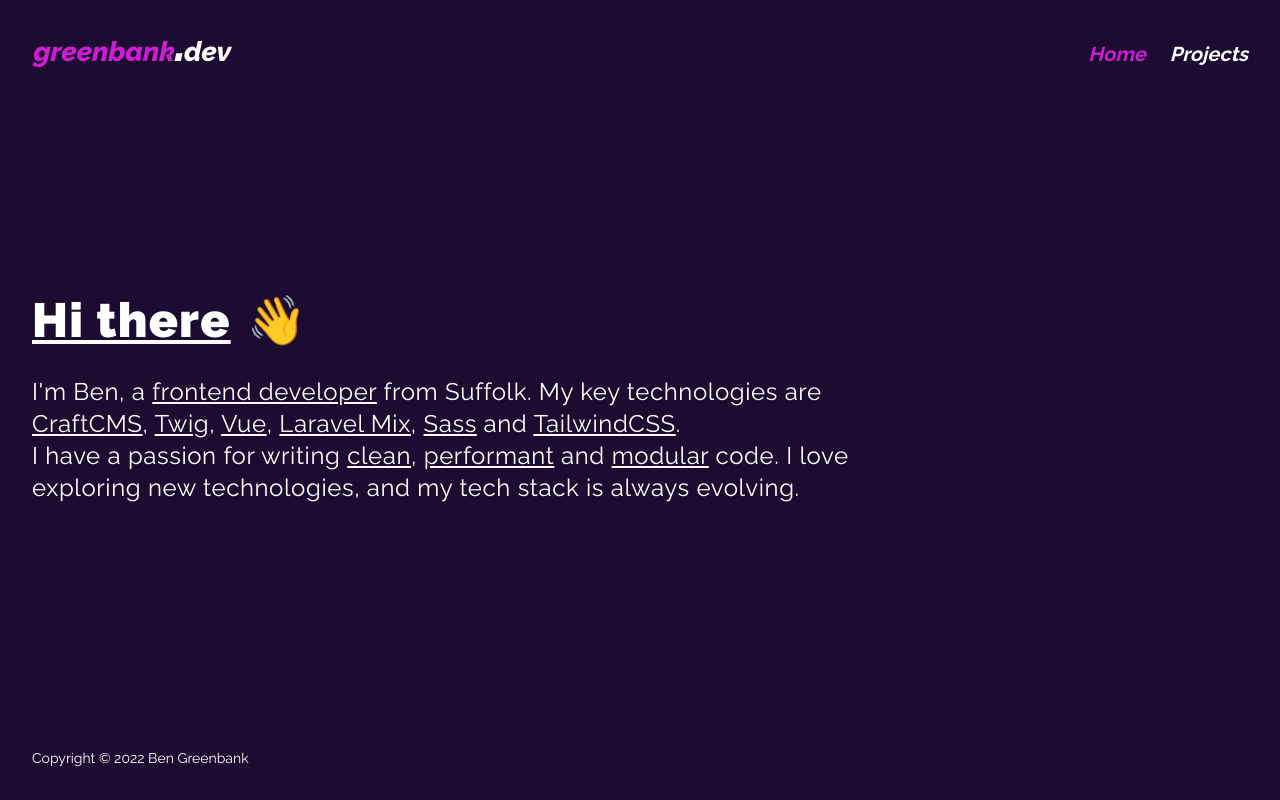
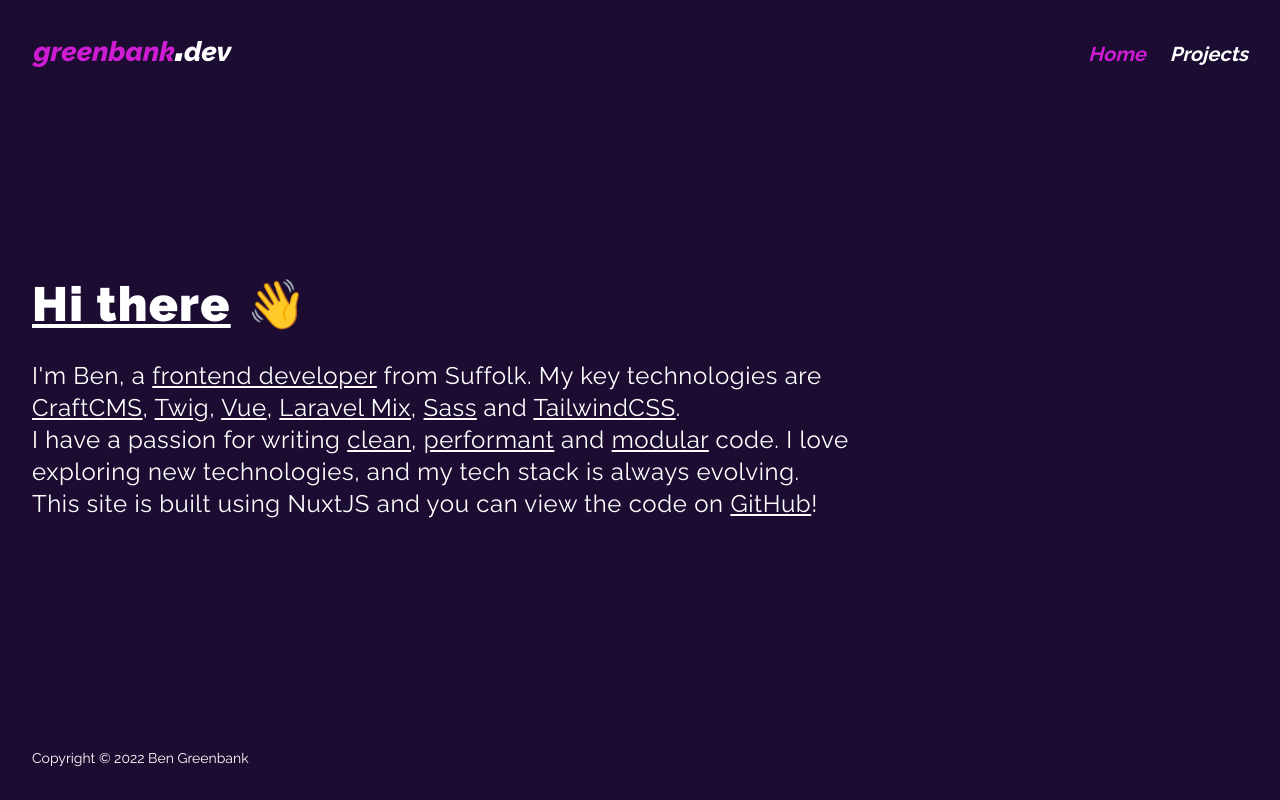
Before and after one commit to bengreenbank/showcase, a Nuxt app: page / in a window 1280 px wide. Built offline with nearby package versions, Linux system fonts and the light colour scheme.

Commit message:
Updated Introduction.vue component with new text

```diff
--- a/components/Introduction.vue
+++ b/components/Introduction.vue
@@ -9,7 +9,9 @@
         👋
       </h1>
 
-      <p class="mb-6 text-2xl !leading-relaxed tracking-wide lg:max-w-4xl">
+      <p
+        class="mb-6 text-2xl !leading-relaxed tracking-wide underline-offset-4 lg:max-w-4xl"
+      >
         I'm Ben, a <u>frontend developer</u> from Suffolk. My key technologies
         are <u>CraftCMS</u>, <u>Twig</u>, <u>Vue</u>, <u>Laravel Mix</u>,
         <u>Sass</u> and <u>TailwindCSS</u>.
@@ -19,6 +21,16 @@
         I have a passion for writing <u>clean</u>, <u>performant</u> and
         <u>modular</u> code. I love exploring new technologies, and my tech
         stack is always evolving.
+
+        <br class="mb-8" />
+
+        This site is built using NuxtJS and you can view the code on
+        <a
+          class="underline"
+          href="https://github.com/bengreenbank/showcase"
+          target="_blank"
+          >GitHub</a
+        >!
       </p>
     </section>
   </main>
```
